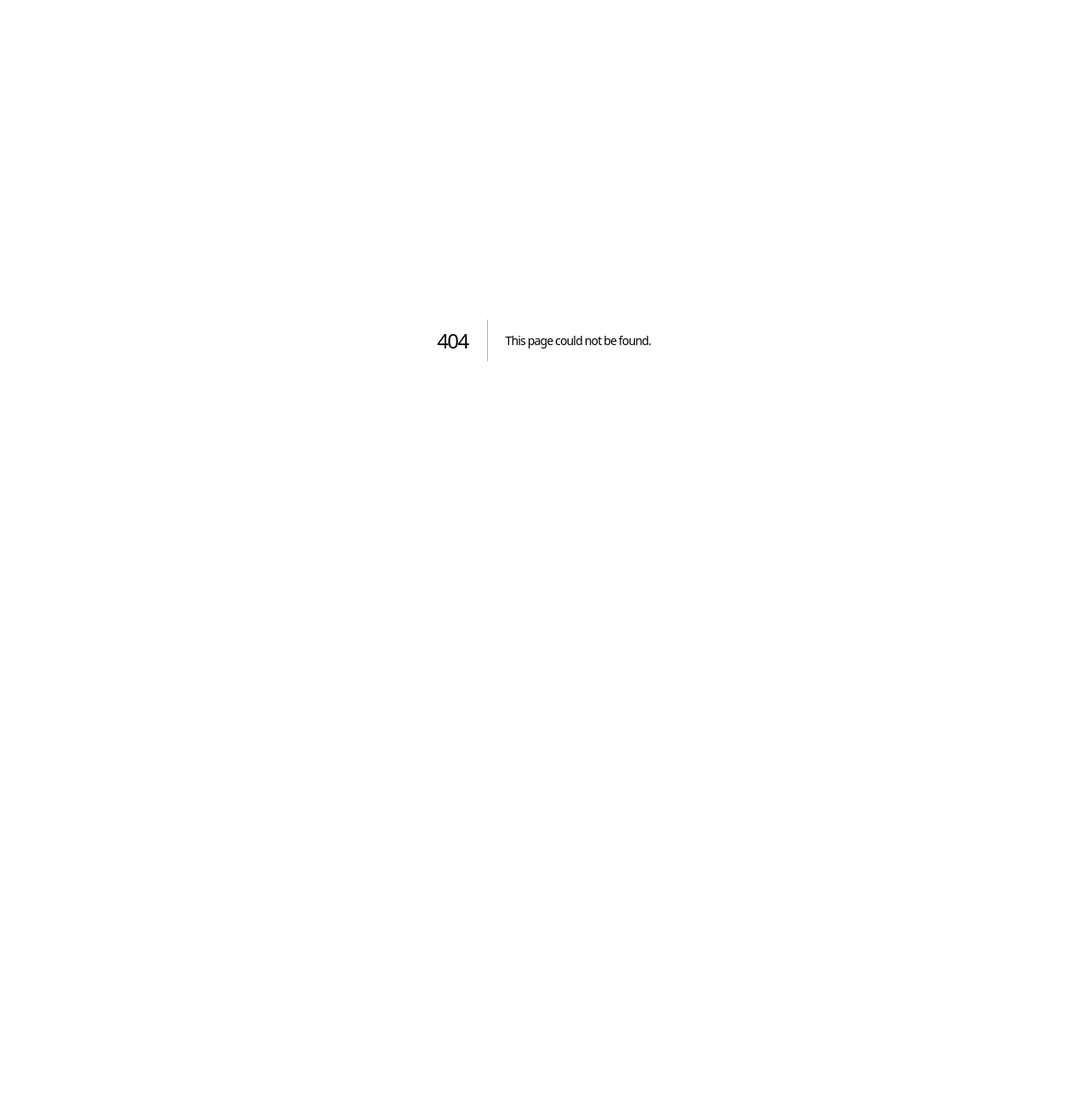
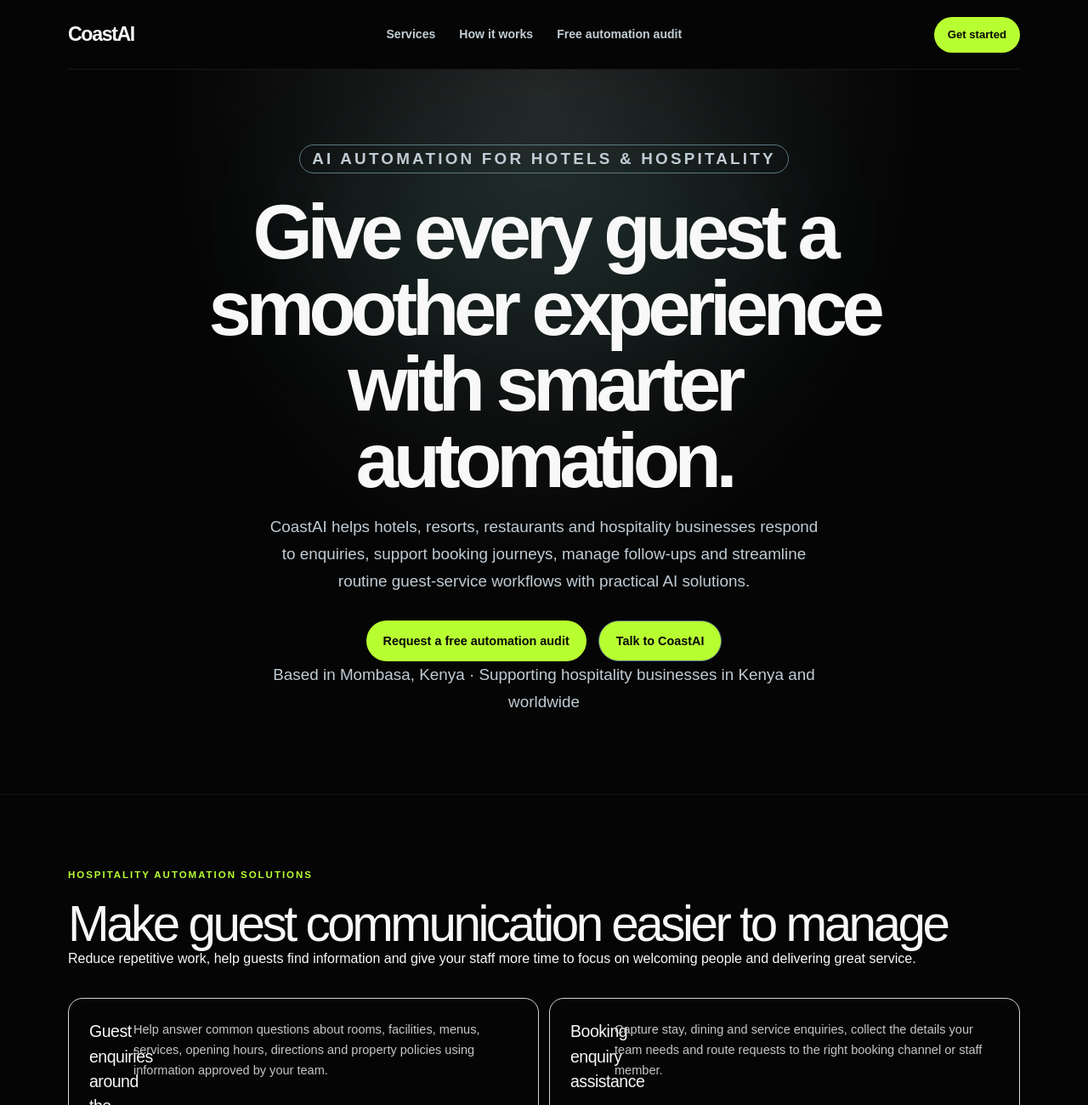
Before and after one commit to biihafidh/CoastAI-AUTOMATION, a Next.js app: page /ai-automation-for-hotels-hospitality in a window 1280 px wide. Before the commit this address had no page. Shown: the top 1300 px of the page at 85% size. Before the commit the page ends 800 px from the top, so only its background shows below. Built offline with nearby package versions, Linux system fonts and the light colour scheme.

Commit message:
Add hotels and hospitality AI automation SEO page

```diff
--- /dev/null
+++ b/src/app/ai-automation-for-hotels-hospitality/page.tsx
@@ -0,0 +1,196 @@
+import type { Metadata } from "next";
+import Link from "next/link";
+
+const siteUrl = "https://coast-ai-automation.vercel.app";
+
+export const metadata: Metadata = {
+  title: "AI Automation for Hotels & Hospitality | CoastAI",
+  description:
+    "CoastAI helps hotels, resorts, restaurants and hospitality businesses automate guest enquiries, booking support, WhatsApp communication, follow-ups and routine operations.",
+  alternates: { canonical: siteUrl + "/ai-automation-for-hotels-hospitality" },
+  openGraph: {
+    title: "AI Automation for Hotels & Hospitality | CoastAI",
+    description:
+      "Improve guest communication and streamline hospitality workflows with AI chat assistants and business automation from CoastAI.",
+    url: siteUrl + "/ai-automation-for-hotels-hospitality",
+    siteName: "CoastAI",
+    type: "website",
+  },
+};
+
+const solutions = [
+  {
+    title: "Guest enquiries around the clock",
+    description:
+      "Help answer common questions about rooms, facilities, menus, services, opening hours, directions and property policies using information approved by your team.",
+  },
+  {
+    title: "Booking enquiry assistance",
+    description:
+      "Capture stay, dining and service enquiries, collect the details your team needs and route requests to the right booking channel or staff member.",
+  },
+  {
+    title: "WhatsApp guest communication",
+    description:
+      "Support guest conversations and approved follow-up messages through WhatsApp Business integrations configured for your business.",
+  },
+  {
+    title: "Lead capture and follow-ups",
+    description:
+      "Organize enquiries from your website and campaigns, record guest preferences where appropriate and help staff follow up promptly.",
+  },
+  {
+    title: "Guest updates and reminders",
+    description:
+      "Send configured confirmations, reminders and useful pre-arrival or service updates when connected systems and guest consent allow.",
+  },
+  {
+    title: "Staff and operations workflows",
+    description:
+      "Route requests, notify relevant teams and reduce repetitive admin tasks such as handling routine questions and tracking service requests.",
+  },
+];
+
+const businessTypes = [
+  "Hotels and resorts",
+  "Guest houses and serviced apartments",
+  "Restaurants, cafés and food-service businesses",
+  "Tourism lodges and boutique accommodation",
+  "Event venues and conference facilities",
+  "Spas and other guest-service businesses",
+];
+
+const faqs = [
+  {
+    question: "Can an AI assistant answer hotel guest questions?",
+    answer:
+      "Yes. It can answer common questions using information your business provides, such as facilities, check-in guidance, menus, location and policies. Your team should review the information and provide a way to contact a staff member when needed.",
+  },
+  {
+    question: "Can CoastAI take bookings automatically?",
+    answer:
+      "CoastAI can capture booking enquiries and route customers to your booking team or a compatible reservation system. Confirmed real-time bookings require an appropriate integration and configuration; availability should never be assumed without checking the booking system.",
+  },
+  {
+    question: "Can we use WhatsApp for guest support?",
+    answer:
+      "WhatsApp workflows may be configured using the WhatsApp Business Platform and an approved integration. Availability depends on your account, provider setup and the message types you want to send.",
+  },
+  {
+    question: "Will automation replace our hospitality staff?",
+    answer:
+      "The goal is to support your team, not replace personal hospitality. Automation can handle repetitive questions and routine workflows while staff focus on guest care and situations that need human attention.",
+  },
+  {
+    question: "Can it connect to our hotel or restaurant software?",
+    answer:
+      "Possibly. Integration depends on the software's APIs, permissions, security requirements and technical compatibility. We assess the systems and workflow before confirming what can be connected.",
+  },
+];
+
+export default function HotelsHospitalityAutomationPage() {
+  return (
+    <main>
+      <nav className="container nav">
+        <Link href="/" className="brand">CoastAI</Link>
+        <div className="navlinks">
+          <Link href="/#services">Services</Link>
+          <Link href="/#process">How it works</Link>
+          <Link href="/#audit">Free automation audit</Link>
+        </div>
+        <Link href="/#audit" className="button nav-cta">Get started</Link>
+      </nav>
+
+      <section className="hero">
+        <div className="hero-glow" />
+        <div className="container hero-inner">
+          <p className="eyebrow hero-pill">AI AUTOMATION FOR HOTELS &amp; HOSPITALITY</p>
+          <h1>Give every guest a smoother experience with smarter automation.</h1>
+          <p className="section-intro">
+            CoastAI helps hotels, resorts, restaurants and hospitality businesses
+            respond to enquiries, support booking journeys, manage follow-ups and
+            streamline routine guest-service workflows with practical AI solutions.
+          </p>
+          <div className="hero-actions">
+            <Link href="/#audit" className="button">Request a free automation audit</Link>
+            <a
+              href="https://wa.me/254726495238?text=Hello%20CoastAI%2C%20I%27m%20interested%20in%20hospitality%20automation."
+              className="button button-outline"
+              target="_blank"
+              rel="noreferrer"
+            >
+              Talk to CoastAI
+            </a>
+          </div>
+          <p className="hero-note">
+            Based in Mombasa, Kenya · Supporting hospitality businesses in Kenya and worldwide
+          </p>
+        </div>
+      </section>
+
+      <section className="services-section">
+        <div className="container">
+          <p className="section-kicker">HOSPITALITY AUTOMATION SOLUTIONS</p>
+          <h2>Make guest communication easier to manage</h2>
+          <p className="section-intro">
+            Reduce repetitive work, help guests find information and give your
+            staff more time to focus on welcoming people and delivering great service.
+          </p>
+          <div className="service-grid">
+            {solutions.map((solution) => (
+              <article className="service-card" key={solution.title}>
+                <h3>{solution.title}</h3>
+                <p>{solution.description}</p>
+              </article>
+            ))}
+          </div>
+        </div>
+      </section>
+
+      <section className="process-section">
+        <div className="container">
+          <p className="section-kicker">WHO WE SUPPORT</p>
+          <h2>Automation for different hospitality businesses</h2>
+          <div className="process-grid">
+            {businessTypes.map((type, index) => (
+              <article className="service-card" key={type}>
+                <p className="section-kicker">0{index + 1}</p>
+                <h3>{type}</h3>
+              </article>
+            ))}
+          </div>
+        </div>
+      </section>
+
+      <section className="faq-section">
+        <div className="container">
+          <p className="section-kicker">COMMON QUESTIONS</p>
+          <h2>Hotel and hospitality automation FAQs</h2>
+          <div className="faq-list">
+            {faqs.map((faq) => (
+              <article className="faq-item" key={faq.question}>
+                <h3>{faq.question}</h3>
+                <p>{faq.answer}</p>
+              </article>
+            ))}
+          </div>
+        </div>
+      </section>
+
+      <section className="audit-section">
+        <div className="container audit-panel">
+          <p className="section-kicker">READY TO IMPROVE GUEST COMMUNICATION?</p>
+          <h2>Discover where automation can help your hospitality business.</h2>
+          <p>
+            Tell us how your business handles guest enquiries, bookings and daily
+            requests. We can help identify practical automation opportunities.
+          </p>
+          <div className="hero-actions">
+            <Link href="/#audit" className="button">Request a free automation audit</Link>
+            <Link href="/" className="button button-outline">Explore CoastAI</Link>
+          </div>
+        </div>
+      </section>
+    </main>
+  );
+}
```
